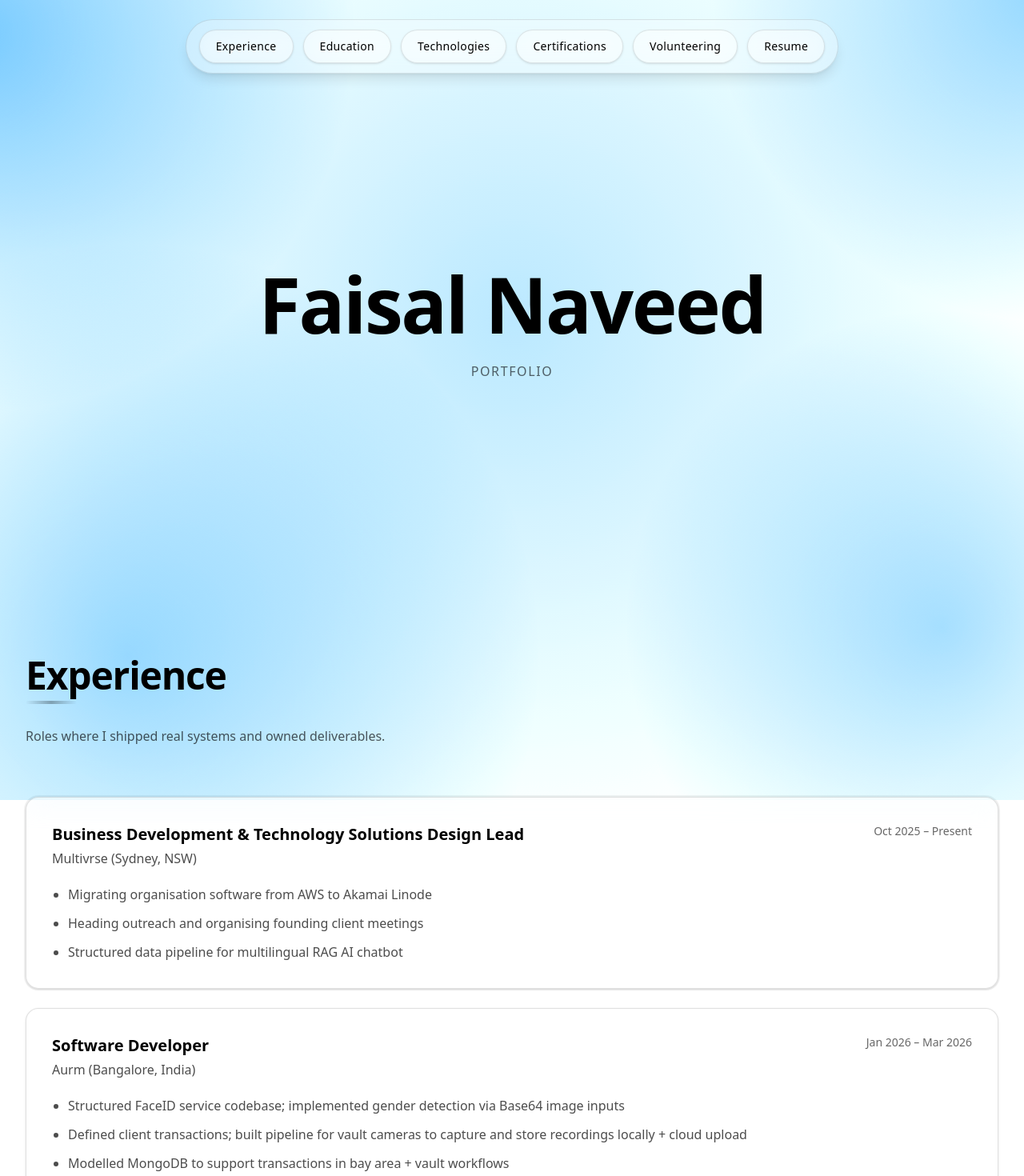
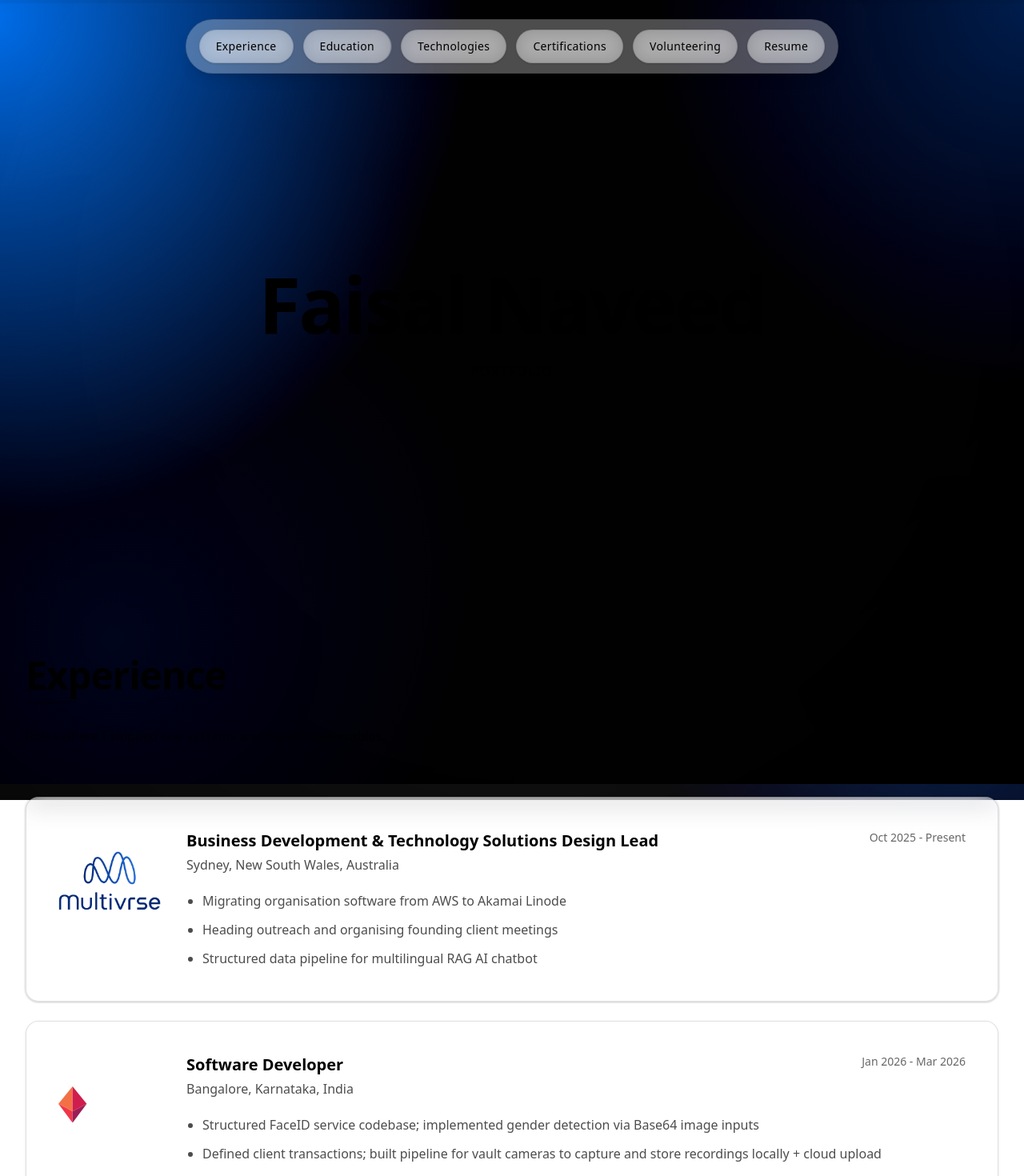
Before and after one commit to faisbyte/portfolio, a Next.js app: page / in a window 1280 px wide. Shown: the top 1470 px of the page at 80% size. Built offline with nearby package versions, Linux system fonts and the light colour scheme.

Commit message:
Big updates

```diff
--- a/app/globals.css
+++ b/app/globals.css
@@ -24,7 +24,7 @@ body {
 }
 
 body {
-  background: transparent; /* IMPORTANT: don’t hide the tie dye */
+  background: transparent; /* IMPORTANT: do not hide the tie dye */
   color: var(--foreground);
 }
 
@@ -36,30 +36,76 @@ body::before {
   z-index: -1;
   pointer-events: none;
 
-  /* dodgerblue = #1E90FF */
+  /* dodgerblue = #1E90FF - Enhanced blue visibility */
   background:
-    radial-gradient(60vmax 60vmax at 15% 20%, rgba(30, 144, 255, 0.55) 0%, rgba(30, 144, 255, 0) 62%),
-    radial-gradient(55vmax 55vmax at 85% 15%, rgba(30, 144, 255, 0.45) 0%, rgba(30, 144, 255, 0) 60%),
-    radial-gradient(65vmax 65vmax at 25% 85%, rgba(30, 144, 255, 0.40) 0%, rgba(30, 144, 255, 0) 62%),
-    radial-gradient(50vmax 50vmax at 78% 82%, rgba(30, 144, 255, 0.35) 0%, rgba(30, 144, 255, 0) 62%),
-    radial-gradient(90vmax 90vmax at 50% 50%, rgba(30, 144, 255, 0.30) 0%, rgba(30, 144, 255, 0) 68%),
-    radial-gradient(140vmax 140vmax at 50% 50%, #ffffff 0%, #ffffff 45%, rgba(255, 255, 255, 0.92) 100%);
+    radial-gradient(70vmax 70vmax at 15% 20%, rgba(30, 144, 255, 0.75) 0%, rgba(0, 0, 0, 0.6) 70%),
+    radial-gradient(65vmax 65vmax at 85% 15%, rgba(30, 144, 255, 0.70) 0%, rgba(0, 0, 0, 0.5) 65%),
+    radial-gradient(75vmax 75vmax at 25% 85%, rgba(30, 144, 255, 0.65) 0%, rgba(0, 0, 0, 0.55) 70%),
+    radial-gradient(60vmax 60vmax at 78% 82%, rgba(30, 144, 255, 0.60) 0%, rgba(0, 0, 0, 0.5) 65%),
+    radial-gradient(100vmax 100vmax at 50% 50%, rgba(30, 144, 255, 0.55) 0%, rgba(0, 0, 0, 0.45) 75%),
+    radial-gradient(80vmax 80vmax at 60% 30%, rgba(30, 144, 255, 0.50) 0%, rgba(0, 0, 0, 0.4) 70%),
+    radial-gradient(70vmax 70vmax at 30% 60%, rgba(30, 144, 255, 0.45) 0%, rgba(0, 0, 0, 0.4) 65%),
+    radial-gradient(140vmax 140vmax at 50% 50%, rgba(0, 0, 0, 0.3) 0%, rgba(0, 0, 0, 0.8) 50%, rgba(255, 255, 255, 0.1) 100%);
 
   background-repeat: no-repeat;
 
-  /* Scroll-driven “flow” */
+  /* Scroll-driven "flow" - Enhanced with more layers */
+  /* Allowing more movement range for visible animation */
   background-position:
     calc(10% + var(--s3)) calc(15% + var(--s1)),
     calc(90% + var(--s2)) calc(10% + var(--s4)),
     calc(20% + var(--s1)) calc(90% + var(--s2)),
     calc(85% + var(--s4)) calc(85% + var(--s3)),
     50% calc(50% + var(--s5)),
+    calc(60% + var(--s1)) calc(30% + var(--s2)),
+    calc(30% + var(--s3)) calc(60% + var(--s4)),
     center;
 
-  filter: saturate(120%) contrast(110%);
+  filter: saturate(130%) contrast(115%);
   transform: translateZ(0);
+  will-change: background-position;
 }
 
 ::selection {
   background: rgba(30, 144, 255, 0.25);
 }
+
+/* Multivrse card hover effect */
+.multivrse-card {
+  background: rgba(255, 255, 255, 0.3) !important;
+  transition: background-color 0.7s ease, backdrop-filter 0.7s ease;
+}
+
+.multivrse-card:hover {
+  background-color: white !important;
+  background: white !important;
+  backdrop-filter: none !important;
+  -webkit-backdrop-filter: none !important;
+}
+
+.multivrse-card:hover h3,
+.multivrse-card:hover p,
+.multivrse-card:hover li,
+.multivrse-card:hover .period {
+  color: rgb(16, 47, 119) !important;
+}
+
+/* Aurm card hover effect */
+.aurm-card {
+  background: rgba(255, 255, 255, 0.3) !important;
+  transition: background-color 0.7s ease, backdrop-filter 0.7s ease;
+}
+
+.aurm-card:hover {
+  background-color: rgb(24, 18, 44) !important;
+  background: rgb(24, 18, 44) !important;
+  backdrop-filter: none !important;
+  -webkit-backdrop-filter: none !important;
+}
+
+.aurm-card:hover h3,
+.aurm-card:hover p,
+.aurm-card:hover li,
+.aurm-card:hover .period {
+  color: white !important;
+}
--- a/app/page.tsx
+++ b/app/page.tsx
@@ -1,6 +1,6 @@
 "use client";
 
-import { useEffect } from "react";
+import { useEffect, useRef, useState } from "react";
 
 type Link = { label: string; href: string; external?: boolean };
 
@@ -18,7 +18,7 @@ const EDUCATION = [
   {
     title: "Bachelor of Advanced Computing (Computational Data Science & BIS)",
     org: "The University of Sydney",
-    period: "Jul 2023 – Jun 2027",
+    period: "Jul 2023 - Jun 2027",
     highlight: "WAM: 78",
   },
 ];
@@ -26,8 +26,11 @@ const EDUCATION = [
 const EXPERIENCE = [
   {
     title: "Business Development & Technology Solutions Design Lead",
-    org: "Multivrse (Sydney, NSW)",
-    period: "Oct 2025 – Present",
+    org: "Sydney, New South Wales, Australia",
+    period: "Oct 2025 - Present",
+    image: "/multirvrse.png",
+    link: "https://www.multivrse.digital/",
+    isMultivrse: true,
     bullets: [
       "Migrating organisation software from AWS to Akamai Linode",
       "Heading outreach and organising founding client meetings",
@@ -36,8 +39,12 @@ const EXPERIENCE = [
   },
   {
     title: "Software Developer",
-    org: "Aurm (Bangalore, India)",
-    period: "Jan 2026 – Mar 2026",
+    org: "Bangalore, Karnataka, India",
+    period: "Jan 2026 - Mar 2026",
+    image: "/aurm.svg",
+    link: "https://aurm.in/",
+    isMultivrse: false,
+    isAurm: true,
     bullets: [
       "Structured FaceID service codebase; implemented gender detection via Base64 image inputs",
       "Defined client transactions; built pipeline for vault cameras to capture and store recordings locally + cloud upload",
@@ -63,6 +70,36 @@ function Container({ children }: { children: React.ReactNode }) {
   return <div className="mx-auto w-full max-w-7xl px-4 sm:px-6 lg:px-8">{children}</div>;
 }
 
+// Hook for scroll-triggered animations
+function useScrollAnimation() {
+  const [isVisible, setIsVisible] = useState(false);
+  const ref = useRef<HTMLElement | null>(null);
+
+  useEffect(() => {
+    const observer = new IntersectionObserver(
+      ([entry]) => {
+        if (entry.isIntersecting) {
+          setIsVisible(true);
+        }
+      },
+      { threshold: 0.1, rootMargin: "0px 0px -100px 0px" }
+    );
+
+    const currentRef = ref.current;
+    if (currentRef) {
+      observer.observe(currentRef);
+    }
+
+    return () => {
+      if (currentRef) {
+        observer.unobserve(currentRef);
+      }
+    };
+  }, []);
+
+  return { ref, isVisible };
+}
+
 function Section({
   id,
   title,
@@ -74,25 +111,185 @@ function Section({
   subtitle?: string;
   children: React.ReactNode;
 }) {
+  const { ref, isVisible } = useScrollAnimation();
+
   return (
-    <section id={id} className="py-16 lg:py-24">
+    <section
+      ref={ref as React.RefObject<HTMLElement>}
+      id={id}
+      className={`py-16 lg:py-24 transition-all duration-1000 ease-out ${
+        isVisible
+          ? 'opacity-100 translate-y-0'
+          : 'opacity-0 translate-y-8'
+      }`}
+    >
       <div className="mb-10 lg:mb-16">
-        <div className="inline-block mb-3">
+        <div className={`inline-block mb-3 transition-all duration-700 delay-100 ${
+          isVisible
+            ? 'opacity-100 translate-x-0'
+            : 'opacity-0 -translate-x-4'
+        }`}>
           <h2 className="text-3xl font-extrabold tracking-tight lg:text-4xl xl:text-5xl">{title}</h2>
-          <div className="h-1 w-16 bg-gradient-to-r from-transparent via-black/30 to-transparent rounded-full mt-2"></div>
+          <div className={`h-1 w-16 bg-gradient-to-r from-transparent via-black/30 to-transparent rounded-full mt-2 transition-all duration-700 delay-200 ${
+            isVisible
+              ? 'opacity-100 scale-x-100'
+              : 'opacity-0 scale-x-0'
+          }`}></div>
         </div>
-        {subtitle ? <p className="text-sm text-black/65 mt-4 lg:text-base lg:max-w-2xl">{subtitle}</p> : null}
+        {subtitle ? (
+          <p className={`text-sm text-black/65 mt-4 lg:text-base lg:max-w-2xl transition-all duration-700 delay-150 ${
+            isVisible
+              ? 'opacity-100 translate-y-0'
+              : 'opacity-0 translate-y-4'
+          }`}>{subtitle}</p>
+        ) : null}
       </div>
       {children}
     </section>
   );
 }
 
-function Card({ children, className = "", featured = false }: { children: React.ReactNode; className?: string; featured?: boolean }) {
+// Hook for card animations
+function useCardAnimation(delay: number = 0) {
+  const [isVisible, setIsVisible] = useState(false);
+  const ref = useRef<HTMLDivElement>(null);
+
+  useEffect(() => {
+    const observer = new IntersectionObserver(
+      ([entry]) => {
+        if (entry.isIntersecting) {
+          setTimeout(() => setIsVisible(true), delay);
+        }
+      },
+      { threshold: 0.1, rootMargin: "0px 0px -50px 0px" }
+    );
+
+    if (ref.current) {
+      observer.observe(ref.current);
+    }
+
+    return () => {
+      if (ref.current) {
+        observer.unobserve(ref.current);
+      }
+    };
+  }, [delay]);
+
+  return { ref, isVisible };
+}
+
+function Card({
+  children,
+  className = "",
+  featured = false,
+  index = 0,
+  image = null,
+  link = null,
+  isMultivrse = false,
+  isAurm = false
+}: {
+  children: React.ReactNode;
+  className?: string;
+  featured?: boolean;
+  index?: number;
+  image?: string | null;
+  link?: string | null;
+  isMultivrse?: boolean;
+  isAurm?: boolean;
+}) {
+  const { ref, isVisible } = useCardAnimation(index * 100);
+
+  const cardContent = (
+    <div className={`flex gap-6 lg:gap-8 ${image ? 'flex-row' : ''}`}>
+      {image && (
+        <div className="flex-shrink-0">
+          {link ? (
+            <a
+              href={link}
+              target="_blank"
+              rel="noopener noreferrer"
+              className="block"
+              onClick={(e) => e.stopPropagation()}
+            >
+              <img
+                src={image}
+                alt={isMultivrse ? "Multivrse" : "Company logo"}
+                className="w-24 h-24 lg:w-32 lg:h-32 object-contain rounded-lg"
+              />
+            </a>
+          ) : (
+            <img
+              src={image}
+              alt="Company logo"
+              className="w-24 h-24 lg:w-32 lg:h-32 object-contain rounded-lg"
+            />
+          )}
+        </div>
+      )}
+      <div className="flex-1">
+        {children}
+      </div>
+    </div>
+  );
+
   return (
-    <div className={`group rounded-2xl border border-black/12 bg-white/30 backdrop-blur-lg p-6 lg:p-8 shadow-sm transition-all duration-500 hover:shadow-xl hover:bg-white/40 hover:-translate-y-1 ${featured ? 'ring-2 ring-black/5' : ''} ${className}`}>
-      {children}
+    <div
+      ref={ref}
+      className={`group rounded-2xl border border-black/12 ${isMultivrse || isAurm ? '' : 'bg-white/30'} backdrop-blur-lg p-6 lg:p-10 shadow-sm transition-all duration-700 hover:shadow-xl hover:-translate-y-1 ${
+        featured ? 'ring-2 ring-black/5' : ''
+      } ${
+        isMultivrse
+          ? 'multivrse-card'
+          : isAurm
+          ? 'aurm-card'
+          : 'hover:bg-white/40'
+      } ${
+        isVisible
+          ? 'opacity-100 translate-y-0 scale-100'
+          : 'opacity-0 translate-y-8 scale-95'
+      } ${className}`}
+    >
+      {cardContent}
     </div>
+  );
+}
+
+function HeroSection() {
+  const [scrollY, setScrollY] = useState(0);
+  const heroRef = useRef<HTMLDivElement>(null);
+
+  useEffect(() => {
+    const handleScroll = () => {
+      setScrollY(window.scrollY);
+    };
+
+    window.addEventListener("scroll", handleScroll, { passive: true });
+    return () => window.removeEventListener("scroll", handleScroll);
+  }, []);
+
+  // Parallax effect based on scroll
+  const parallaxOffset = Math.min(scrollY * 0.5, 200);
+  const opacity = Math.max(1 - scrollY / 400, 0.3);
+  const scale = Math.max(1 - scrollY / 1000, 0.8);
+
+  return (
+    <Container>
+      <div
+        ref={heroRef}
+        className="min-h-[80vh] flex flex-col items-center justify-center text-center gap-8 lg:gap-12 transition-all duration-300"
+        style={{
+          transform: `translateY(${parallaxOffset}px) scale(${scale})`,
+          opacity: opacity,
+        }}
+      >
+        <div className="space-y-6">
+          <h1 className="text-5xl font-extrabold tracking-tight sm:text-6xl lg:text-7xl xl:text-8xl bg-clip-text">
+            {PROFILE.name}
+          </h1>
+          <p className="text-sm text-black/60 font-medium tracking-widest uppercase lg:text-base">Portfolio</p>
+        </div>
+      </div>
+    </Container>
   );
 }
 
@@ -140,40 +337,56 @@ function IconPaper() {
 }
 
 export default function Home() {
-  // Original scroll-driven gradient flow effect
+  // Dynamic animated gradient background with randomized movement
   useEffect(() => {
     // Only run on client side after hydration
     if (typeof window === 'undefined') return;
 
     const root = document.documentElement;
-    let ticking = false;
+    let animationFrameId: number;
+    let startTime = Date.now();
 
-    const setVars = () => {
-      const t = (window.scrollY || 0) % 1600;
-      root.style.setProperty("--s1", `${t * 0.18}px`);
-      root.style.setProperty("--s2", `${t * -0.10}px`);
-      root.style.setProperty("--s3", `${t * 0.06}px`);
-      root.style.setProperty("--s4", `${t * -0.04}px`);
-      root.style.setProperty("--s5", `${t * 0.12}px`);
-      ticking = false;
+    // Initialize random offsets for each gradient layer with moderate speeds
+    const offsets = {
+      s1: { base: Math.random() * 2, speed: 0.4 + Math.random() * 0.2, phase: Math.random() * Math.PI * 2 },
+      s2: { base: Math.random() * 2, speed: 0.35 + Math.random() * 0.2, phase: Math.random() * Math.PI * 2 },
+      s3: { base: Math.random() * 2, speed: 0.45 + Math.random() * 0.2, phase: Math.random() * Math.PI * 2 },
+      s4: { base: Math.random() * 2, speed: 0.38 + Math.random() * 0.2, phase: Math.random() * Math.PI * 2 },
+      s5: { base: Math.random() * 2, speed: 0.42 + Math.random() * 0.2, phase: Math.random() * Math.PI * 2 },
     };
 
-    const onScroll = () => {
-      if (!ticking) {
-        ticking = true;
-        requestAnimationFrame(setVars);
-      }
+    const animate = () => {
+      const elapsed = (Date.now() - startTime) / 1000; // Time in seconds
+      const vw = window.innerWidth / 100;
+      const vh = window.innerHeight / 100;
+
+      // Pure time-based animation with moderate movement
+      // Using reasonable limits to prevent stretching while allowing visible movement
+      const maxOffset = 20; // Increased for more visible movement
+      const amplitude = 8; // Moderate amplitude for smooth movement
+
+      const s1 = Math.max(-maxOffset, Math.min(maxOffset, (offsets.s1.base + Math.sin(elapsed * offsets.s1.speed + offsets.s1.phase) * amplitude) * vw));
+      const s2 = Math.max(-maxOffset, Math.min(maxOffset, (offsets.s2.base + Math.sin(elapsed * offsets.s2.speed + offsets.s2.phase) * amplitude) * vw));
+      const s3 = Math.max(-maxOffset, Math.min(maxOffset, (offsets.s3.base + Math.sin(elapsed * offsets.s3.speed + offsets.s3.phase) * amplitude) * vw));
+      const s4 = Math.max(-maxOffset, Math.min(maxOffset, (offsets.s4.base + Math.sin(elapsed * offsets.s4.speed + offsets.s4.phase) * amplitude) * vw));
+      const s5 = Math.max(-maxOffset, Math.min(maxOffset, (offsets.s5.base + Math.sin(elapsed * offsets.s5.speed + offsets.s5.phase) * amplitude) * vh));
+
+      root.style.setProperty("--s1", `${s1}px`);
+      root.style.setProperty("--s2", `${s2}px`);
+      root.style.setProperty("--s3", `${s3}px`);
+      root.style.setProperty("--s4", `${s4}px`);
+      root.style.setProperty("--s5", `${s5}px`);
+
+      animationFrameId = requestAnimationFrame(animate);
     };
 
-    // Delay initial set to ensure hydration is complete
-    const timeoutId = setTimeout(() => {
-      setVars();
-      window.addEventListener("scroll", onScroll, { passive: true });
-    }, 0);
+    // Start animation immediately
+    animate();
 
     return () => {
-      clearTimeout(timeoutId);
-      window.removeEventListener("scroll", onScroll);
+      if (animationFrameId) {
+        cancelAnimationFrame(animationFrameId);
+      }
     };
   }, []);
 
@@ -193,8 +406,32 @@ export default function Home() {
     "relative rounded-full px-5 py-2.5 text-sm font-medium tracking-wide border border-black/10 bg-white/35 backdrop-blur-md shadow-sm text-black transition-all duration-300 hover:bg-black hover:text-white hover:scale-105 hover:shadow-md active:scale-95";
 
 
+  const [scrollProgress, setScrollProgress] = useState(0);
+
+  useEffect(() => {
+    const handleScroll = () => {
+      const windowHeight = window.innerHeight;
+      const documentHeight = document.documentElement.scrollHeight;
+      const scrollTop = window.scrollY;
+      const progress = scrollTop / (documentHeight - windowHeight);
+      setScrollProgress(Math.min(progress, 1));
+    };
+
+    window.addEventListener("scroll", handleScroll, { passive: true });
+    handleScroll(); // Initial call
+    return () => window.removeEventListener("scroll", handleScroll);
+  }, []);
+
   return (
     <div className="min-h-screen">
+      {/* Scroll progress indicator */}
+      <div className="fixed top-0 left-0 right-0 h-1 bg-black/5 z-50">
+        <div
+          className="h-full bg-gradient-to-r from-transparent via-black/20 to-transparent transition-all duration-150"
+          style={{ width: `${scrollProgress * 100}%` }}
+        />
+      </div>
+
       {/* Modern floating navigation */}
       <div className="sticky top-4 z-50 mt-4 lg:top-6">
         <Container>
@@ -215,17 +452,8 @@ export default function Home() {
         </Container>
       </div>
 
-      {/* Refined hero section */}
-      <Container>
-        <div className="min-h-[80vh] flex flex-col items-center justify-center text-center gap-8 lg:gap-12">
-          <div className="space-y-6">
-            <h1 className="text-5xl font-extrabold tracking-tight sm:text-6xl lg:text-7xl xl:text-8xl bg-clip-text">
-              {PROFILE.name}
-            </h1>
-            <p className="text-sm text-black/60 font-medium tracking-widest uppercase lg:text-base">Portfolio</p>
-          </div>
-        </div>
-      </Container>
+      {/* Refined hero section with scroll animation */}
+      <HeroSection />
 
       {/* Redesigned content sections */}
       <Container>
@@ -236,17 +464,25 @@ export default function Home() {
         >
           <div className="space-y-6">
             {EXPERIENCE.map((x, idx) => (
-              <Card key={x.title + x.org} featured={idx === 0}>
+              <Card
+                key={x.title + x.org}
+                featured={idx === 0}
+                index={idx}
+                image={x.image || null}
+                link={x.link || null}
+                isMultivrse={x.isMultivrse || false}
+                isAurm={x.isAurm || false}
+              >
                 <div className="flex flex-col gap-3 sm:flex-row sm:items-start sm:justify-between">
                   <div className="flex-1 space-y-1">
-                    <h3 className="text-lg font-bold lg:text-xl">{x.title}</h3>
-                    <p className="text-sm text-black/70 lg:text-base">{x.org}</p>
+                    <h3 className="text-lg font-bold lg:text-xl transition-colors duration-700 text-black">{x.title}</h3>
+                    <p className="text-sm text-black/70 lg:text-base transition-colors duration-700">{x.org}</p>
                   </div>
-                  <div className="text-xs font-medium text-black/60 lg:text-sm whitespace-nowrap">{x.period}</div>
+                  <div className={`text-xs font-medium text-black/60 lg:text-sm whitespace-nowrap transition-colors duration-700 period ${x.isMultivrse ? '' : ''}`}>{x.period}</div>
                 </div>
                 <ul className="mt-5 space-y-2 list-disc pl-5 text-sm text-black/70 lg:text-base lg:space-y-2.5">
                   {x.bullets.map((b) => (
-                    <li key={b} className="leading-relaxed">{b}</li>
+                    <li key={b} className="leading-relaxed transition-colors duration-700">{b}</li>
                   ))}
                 </ul>
               </Card>
@@ -260,8 +496,8 @@ export default function Home() {
           subtitle="Where I studied and what I'm currently focused on."
         >
           <div className="grid gap-6 lg:gap-8 lg:grid-cols-2">
-            {EDUCATION.map((e) => (
-              <Card key={e.title}>
+            {EDUCATION.map((e, idx) => (
+              <Card key={e.title} index={idx}>
                 <div className="flex flex-col gap-3 sm:flex-row sm:items-start sm:justify-between mb-5">
                   <div className="flex-1 space-y-1">
                     <h3 className="text-lg font-bold lg:text-xl">{e.title}</h3>
@@ -283,8 +519,8 @@ export default function Home() {
           subtitle="Languages, frameworks, and tools I've used."
         >
           <div className="grid gap-6 sm:grid-cols-2 lg:grid-cols-3 lg:gap-6">
-            {Object.entries(SKILLS).map(([k, items]) => (
-              <Card key={k} className="h-full flex flex-col">
+            {Object.entries(SKILLS).map(([k, items], idx) => (
+              <Card key={k} className="h-full flex flex-col" index={idx}>
                 <h3 className="text-base font-bold mb-4 lg:text-lg">{k}</h3>
                 <div className="flex flex-wrap gap-2 mt-auto">
                   {items.map((s) => (
@@ -302,8 +538,8 @@ export default function Home() {
           subtitle="Credentials and programs completed."
         >
           <div className="grid gap-4 sm:grid-cols-2 lg:grid-cols-3 lg:gap-6">
-            {CERTIFICATIONS.map((c) => (
-              <Card key={c.title}>
+            {CERTIFICATIONS.map((c, idx) => (
+              <Card key={c.title} index={idx}>
                 <h3 className="text-base font-bold mb-2 lg:text-lg">{c.title}</h3>
                 <p className="text-xs text-black/65 lg:text-sm">{c.meta}</p>
               </Card>
@@ -317,7 +553,7 @@ export default function Home() {
           subtitle="Community involvement and volunteer work."
         >
           <div className="max-w-2xl">
-            <Card>
+            <Card index={0}>
               <h3 className="text-base font-bold mb-2 lg:text-lg">Coming soon</h3>
               <p className="text-sm text-black/65 lg:text-base">Volunteering experiences will be added here.</p>
             </Card>
```
Also changed, not shown: public/aurm.svg (added), public/multirvrse.png (added).
